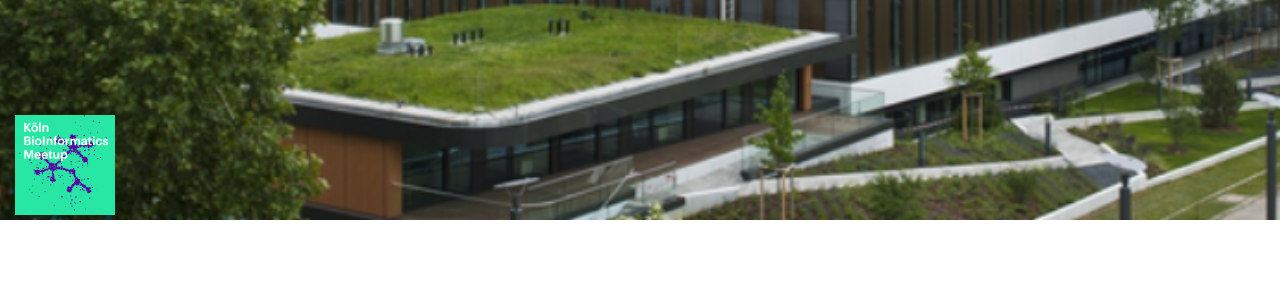
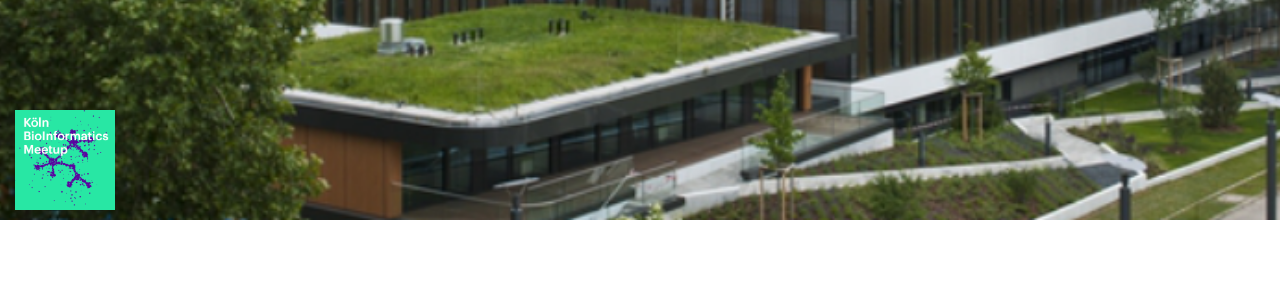
Before and after one commit to mpg-age-bioinformatics/mpg-age-bioinformatics.github.io, a Jekyll site: the page built from index.html, in a window 1280 px wide. Shown: the part 680-975 px from the top of the page. Built offline with Jekyll 4.4.1, drawn with Linux system fonts in a browser that asks for light colours.

Commit message:
Update header.html

```diff
--- a/_includes/header.html
+++ b/_includes/header.html
@@ -23,7 +23,7 @@ p.big {
     <a href="https://datashare.mpcdf.mpg.de" class="btn btn-dark btn-lg">Data</a>
     </p>
 
-    <div style="position:absolute;bottom:5px;">
+    <div style="position:absolute;bottom:10px;">
         <p><a href="https://www.meetup.com/Koln-BioInformatics-Meetup/">
         <img style="MARGIN-LEFT: 15px" border="0" alt="Köln BioInformatics Meetup" src="img/meetup.png" width="100" height="100" align="left" ></a>
         </p>
```
